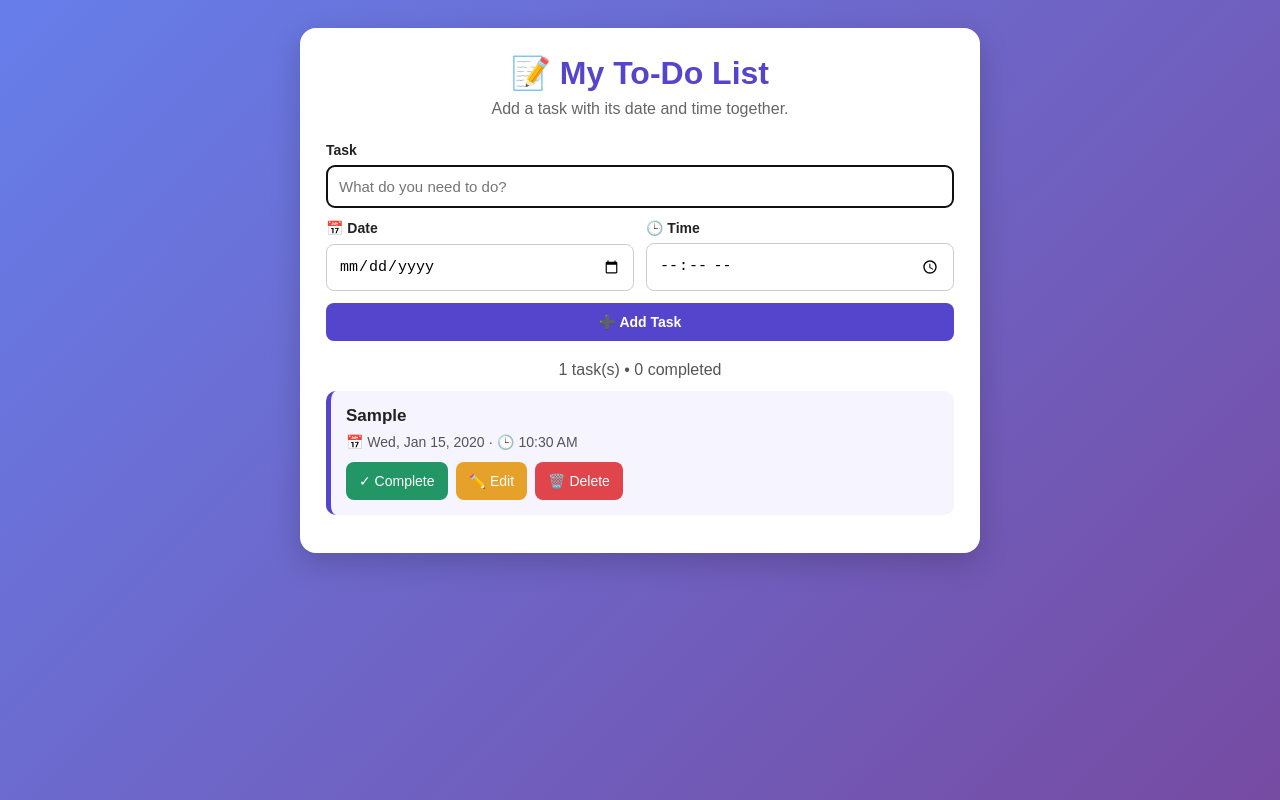
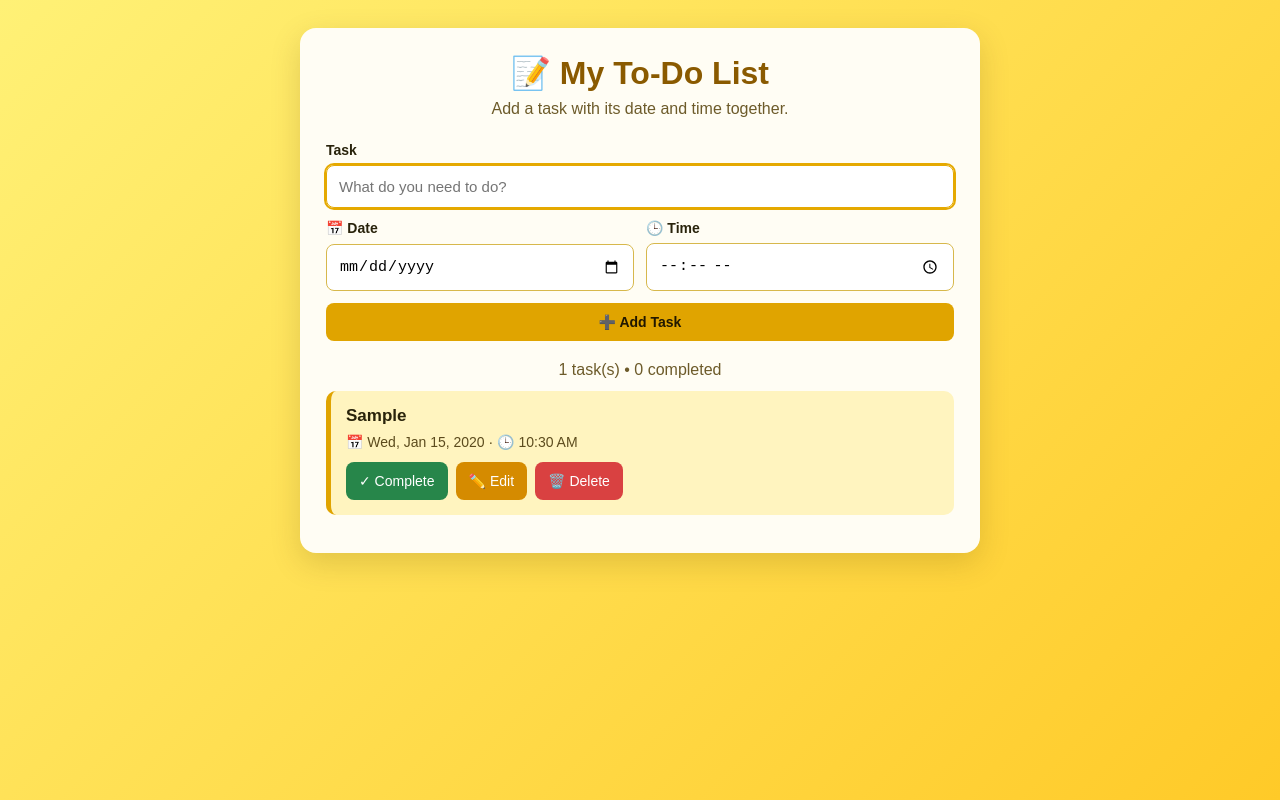
Before and after one commit to maheswaritelugu27-hub/todo-list-app, a plain HTML site: page index.html in a window 1280 px wide. Both pictures are taken after typing "Sample", "2020-01-15", "10:30" into the empty fields and a click on the button "➕ Add Task". Drawn offline with Linux system fonts and the light colour scheme.

Commit message:
Add files via upload

```diff
--- a/index.html
+++ b/index.html
@@ -3,51 +3,52 @@
 <head>
   <meta charset="UTF-8">
   <meta name="viewport" content="width=device-width, initial-scale=1.0">
-  <title>To-Do List App — Date & Time</title>
+  <title>To-Do List App — Yellow Theme</title>
   <style>
     * { box-sizing: border-box; }
     body {
       margin: 0; min-height: 100vh; padding: 28px 14px;
       font-family: Arial, sans-serif;
-      background: linear-gradient(135deg, #667eea, #764ba2);
-      color: #222;
+      background: linear-gradient(135deg, #fff176, #ffca28);
+      color: #29230b;
     }
     .container {
       max-width: 680px; margin: 0 auto; padding: 26px;
-      background: #fff; border-radius: 16px;
-      box-shadow: 0 10px 30px rgba(0,0,0,.18);
+      background: #fffdf4; border-radius: 16px;
+      box-shadow: 0 10px 30px rgba(90, 65, 0, .18);
     }
-    h1 { text-align: center; color: #5544cc; margin: 0 0 8px; }
-    .subtitle { text-align: center; color: #666; margin: 0 0 24px; }
+    h1 { text-align: center; color: #8a5a00; margin: 0 0 8px; }
+    .subtitle { text-align: center; color: #6d5b2a; margin: 0 0 24px; }
     .form { display: grid; gap: 12px; }
     label { font-weight: 700; font-size: 14px; }
     input {
-      width: 100%; padding: 12px; border: 1px solid #ccc;
-      border-radius: 8px; font-size: 15px;
+      width: 100%; padding: 12px; border: 1px solid #d7b84c;
+      border-radius: 8px; font-size: 15px; background: #fff;
     }
+    input:focus { outline: 2px solid #e5a900; border-color: #e5a900; }
     .datetime-row { display: grid; grid-template-columns: 1fr 1fr; gap: 12px; }
     .field { display: grid; gap: 7px; min-width: 0; }
     button {
       border: 0; border-radius: 8px; padding: 11px 13px;
       font-size: 14px; cursor: pointer;
     }
-    .primary { background: #5544cc; color: white; font-weight: 700; }
-    .primary:hover { background: #4232ad; }
-    .summary { text-align: center; color: #555; margin: 20px 0 12px; }
+    .primary { background: #e0a400; color: #211800; font-weight: 700; }
+    .primary:hover { background: #c68f00; color: white; }
+    .summary { text-align: center; color: #6d5b2a; margin: 20px 0 12px; }
     ul { list-style: none; padding: 0; margin: 0; }
     .task {
       padding: 15px; margin: 12px 0; border-radius: 10px;
-      background: #f5f4ff; border-left: 5px solid #5544cc;
+      background: #fff4bf; border-left: 5px solid #e0a400;
     }
-    .task.completed { border-left-color: #229765; opacity: .75; }
+    .task.completed { border-left-color: #27864a; opacity: .78; }
     .task.completed .task-name { text-decoration: line-through; }
     .task-name { font-size: 17px; font-weight: 700; overflow-wrap: anywhere; }
-    .task-datetime { margin-top: 8px; color: #555; font-size: 14px; }
+    .task-datetime { margin-top: 8px; color: #5c4b1d; font-size: 14px; }
     .actions { display: flex; gap: 8px; flex-wrap: wrap; margin-top: 12px; }
-    .complete { background: #229765; color: #fff; }
-    .edit { background: #e6a12a; color: #fff; }
-    .delete { background: #df454b; color: #fff; }
-    .empty { text-align: center; color: #777; padding: 22px 0; }
+    .complete { background: #27864a; color: #fff; }
+    .edit { background: #d58b00; color: #fff; }
+    .delete { background: #d94141; color: #fff; }
+    .empty { text-align: center; color: #81713e; padding: 22px 0; }
     @media (max-width: 480px) {
       .container { padding: 18px; }
       .datetime-row { grid-template-columns: 1fr; }
@@ -58,12 +59,10 @@
   <main class="container">
     <h1>📝 My To-Do List</h1>
     <p class="subtitle">Add a task with its date and time together.</p>
-
     <form class="form" id="taskForm">
       <div class="field">
         <label for="taskInput">Task</label>
-        <input id="taskInput" type="text" maxlength="200"
-               placeholder="What do you need to do?" required>
+        <input id="taskInput" type="text" maxlength="200" placeholder="What do you need to do?" required>
       </div>
       <div class="datetime-row">
         <div class="field">
@@ -77,11 +76,9 @@
       </div>
       <button class="primary" id="submitButton" type="submit">➕ Add Task</button>
     </form>
-
     <div class="summary" id="summary" aria-live="polite"></div>
     <ul id="taskList"></ul>
   </main>
-
   <script>
     const form = document.getElementById('taskForm');
     const taskInput = document.getElementById('taskInput');
@@ -90,48 +87,36 @@
     const submitButton = document.getElementById('submitButton');
     const taskList = document.getElementById('taskList');
     const summary = document.getElementById('summary');
-
     let tasks = [];
     let editingId = null;
-
     try {
       const saved = JSON.parse(localStorage.getItem('todo-list-app-tasks') || '[]');
       if (Array.isArray(saved)) tasks = saved;
     } catch (_) { tasks = []; }
 
     function saveTasks() {
-      try {
-        localStorage.setItem('todo-list-app-tasks', JSON.stringify(tasks));
-      } catch (_) {
-        alert('Could not save tasks in this browser.');
-      }
+      try { localStorage.setItem('todo-list-app-tasks', JSON.stringify(tasks)); }
+      catch (_) { alert('Could not save tasks in this browser.'); }
     }
-
-    function displayDate(dateValue) {
-      const [year, month, day] = dateValue.split('-').map(Number);
+    function displayDate(value) {
+      const [year, month, day] = value.split('-').map(Number);
       return new Date(year, month - 1, day).toLocaleDateString(undefined, {
         weekday: 'short', day: 'numeric', month: 'short', year: 'numeric'
       });
     }
-
-    function displayTime(timeValue) {
-      const [hour, minute] = timeValue.split(':').map(Number);
+    function displayTime(value) {
+      const [hour, minute] = value.split(':').map(Number);
       const date = new Date();
       date.setHours(hour, minute, 0, 0);
       return date.toLocaleTimeString([], { hour: 'numeric', minute: '2-digit' });
     }
-
     form.addEventListener('submit', event => {
       event.preventDefault();
-      const name = taskInput.value.trim();
-      const date = taskDate.value;
-      const time = taskTime.value;
-
+      const name = taskInput.value.trim(), date = taskDate.value, time = taskTime.value;
       if (!name || !date || !time) {
         alert('Please enter the task, date, and time.');
         return;
       }
-
       if (editingId) {
         const task = tasks.find(item => item.id === editingId);
         if (task) Object.assign(task, { name, date, time });
@@ -140,22 +125,19 @@
       } else {
         tasks.push({
           id: (window.crypto && crypto.randomUUID) ? crypto.randomUUID() :
-              String(Date.now()) + Math.random().toString(16).slice(2),
+            String(Date.now()) + Math.random().toString(16).slice(2),
           name, date, time, completed: false
         });
       }
-
       saveTasks();
       form.reset();
       renderTasks();
       taskInput.focus();
     });
-
     function renderTasks() {
       tasks.sort((a, b) => `${a.date}T${a.time}`.localeCompare(`${b.date}T${b.time}`));
       summary.textContent = `${tasks.length} task(s) • ${tasks.filter(t => t.completed).length} completed`;
       taskList.replaceChildren();
-
       if (!tasks.length) {
         const empty = document.createElement('li');
         empty.className = 'empty';
@@ -163,64 +145,44 @@
         taskList.appendChild(empty);
         return;
       }
-
       tasks.forEach(task => {
         const li = document.createElement('li');
         li.className = 'task' + (task.completed ? ' completed' : '');
-
         const name = document.createElement('div');
         name.className = 'task-name';
         name.textContent = task.name;
-
         const when = document.createElement('div');
         when.className = 'task-datetime';
         when.textContent = `📅 ${displayDate(task.date)}  ·  🕒 ${displayTime(task.time)}`;
-
         const actions = document.createElement('div');
         actions.className = 'actions';
-
         const complete = document.createElement('button');
         complete.className = 'complete';
         complete.textContent = task.completed ? '↩ Undo' : '✓ Complete';
         complete.addEventListener('click', () => {
-          task.completed = !task.completed;
-          saveTasks();
-          renderTasks();
+          task.completed = !task.completed; saveTasks(); renderTasks();
         });
-
         const edit = document.createElement('button');
-        edit.className = 'edit';
-        edit.textContent = '✏️ Edit';
+        edit.className = 'edit'; edit.textContent = '✏️ Edit';
         edit.addEventListener('click', () => {
-          taskInput.value = task.name;
-          taskDate.value = task.date;
-          taskTime.value = task.time;
-          editingId = task.id;
-          submitButton.textContent = '💾 Update Task';
-          taskInput.focus();
+          taskInput.value = task.name; taskDate.value = task.date; taskTime.value = task.time;
+          editingId = task.id; submitButton.textContent = '💾 Update Task'; taskInput.focus();
         });
-
         const remove = document.createElement('button');
-        remove.className = 'delete';
-        remove.textContent = '🗑️ Delete';
+        remove.className = 'delete'; remove.textContent = '🗑️ Delete';
         remove.addEventListener('click', () => {
           if (!confirm('Delete this task?')) return;
           tasks = tasks.filter(item => item.id !== task.id);
           if (editingId === task.id) {
-            editingId = null;
-            form.reset();
-            submitButton.textContent = '➕ Add Task';
+            editingId = null; form.reset(); submitButton.textContent = '➕ Add Task';
           }
-          saveTasks();
-          renderTasks();
+          saveTasks(); renderTasks();
         });
-
         actions.append(complete, edit, remove);
         li.append(name, when, actions);
         taskList.appendChild(li);
       });
     }
-
     renderTasks();
   </script>
 </body>
```
Also changed, not shown: 1 other file.
